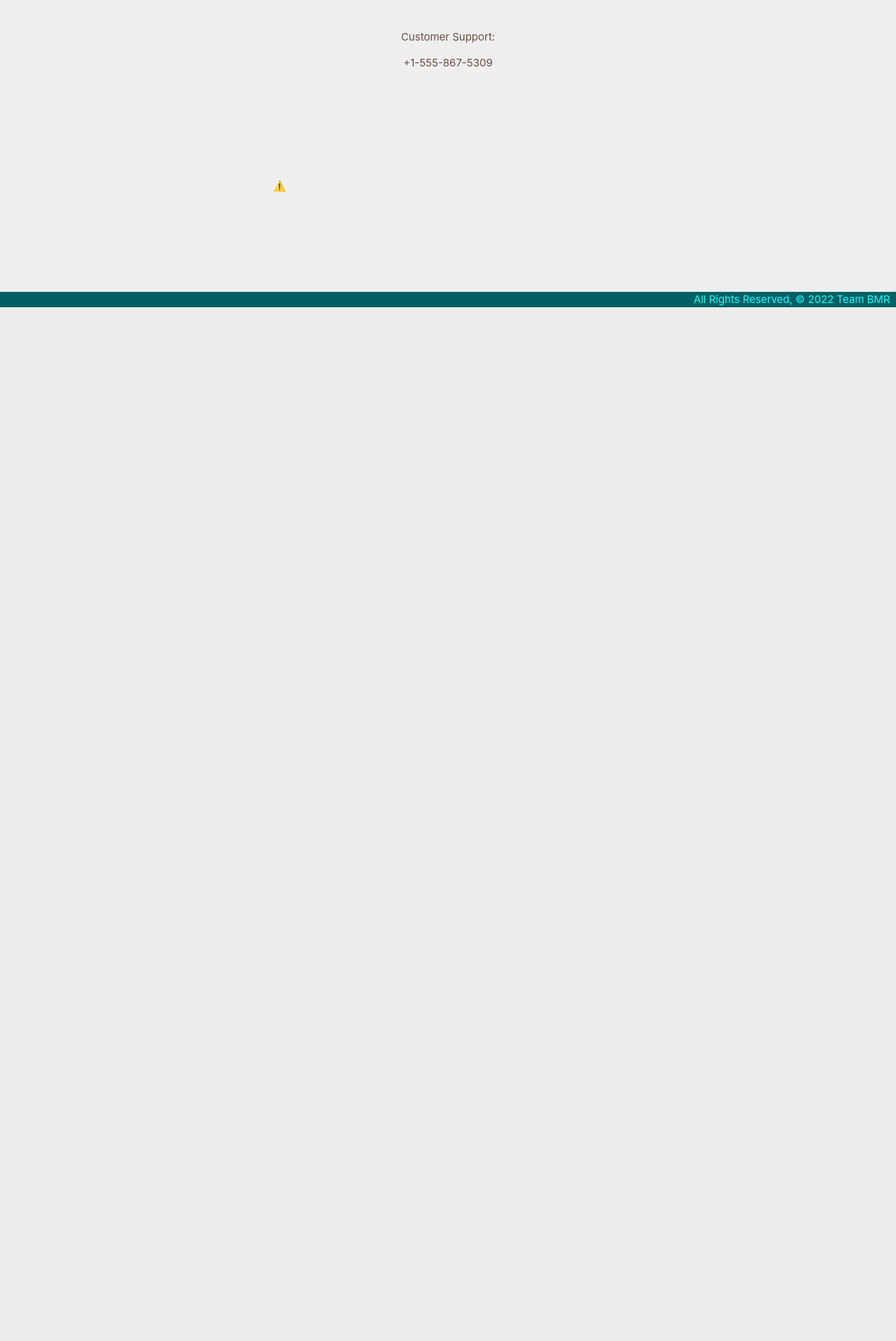
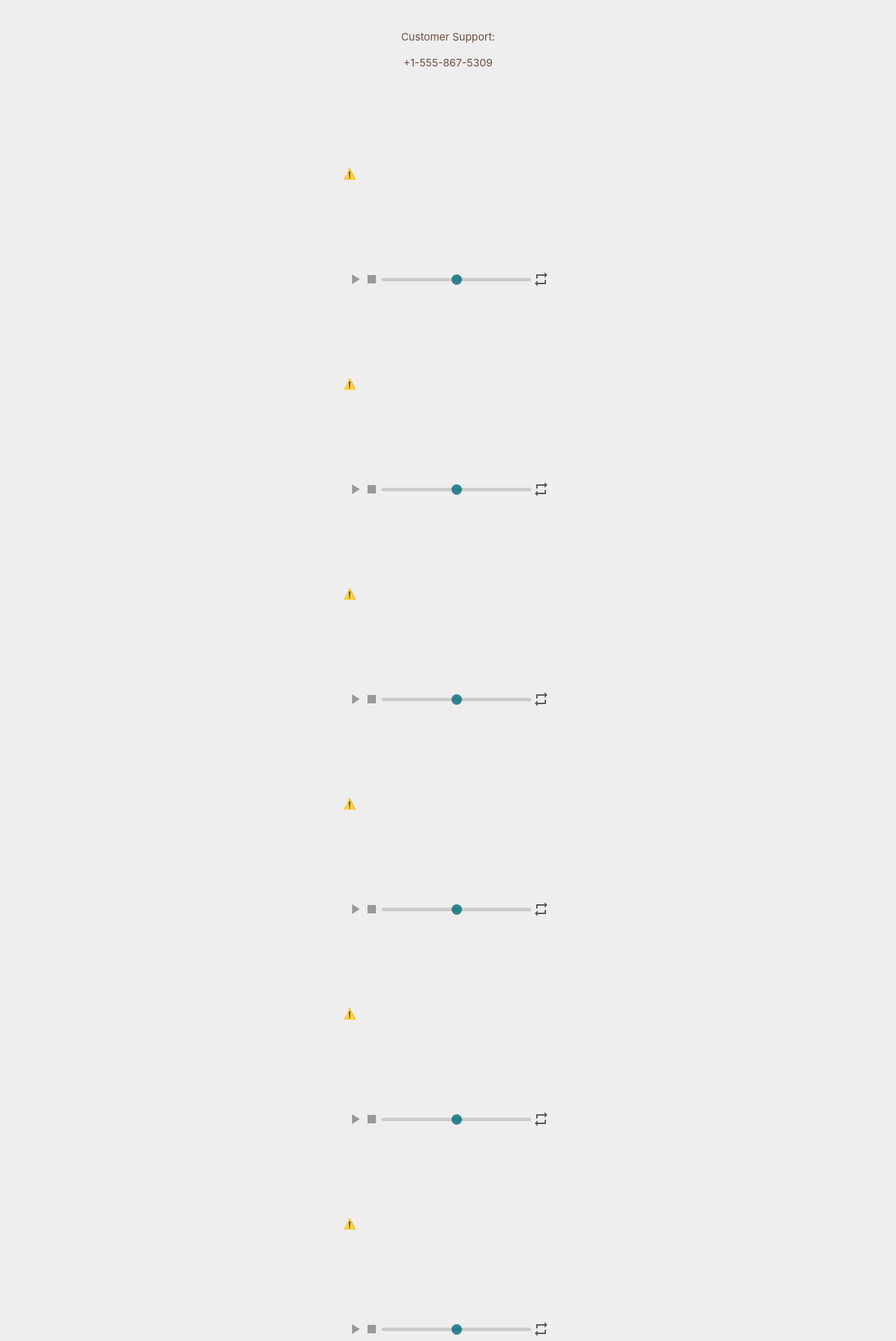
Before and after one commit to m3lfrancisco/greenthumbsup, a Django app: page /about/ in a window 1280 px wide. Shown: the part 968-2884 px from the top of the page at 70% size. Before the commit the page ends 1407 px from the top, so only its background shows below. Run offline with Django 4.2, Linux system fonts and the light colour scheme; some libraries are stand-ins or nearby versions; some web fonts are replaced.

Commit message:
moved animations to base.html for referencing

```diff
--- a/main_app/templates/base.html
+++ b/main_app/templates/base.html
@@ -73,6 +73,51 @@
         {% endblock %}
     </main>
 
+
+
+    <center>
+        <div>
+            <script src="https://unpkg.com/@lottiefiles/lottie-player@latest/dist/lottie-player.js"></script>
+                <lottie-player src="https://assets6.lottiefiles.com/packages/lf20_6g4ao6ec.json"  background="transparent"  speed="1"  style="width: 300px; height: 300px;"  loop controls autoplay></lottie-player>
+
+            <script src="https://unpkg.com/@lottiefiles/lottie-player@latest/dist/lottie-player.js"></script>
+                <lottie-player src="https://assets10.lottiefiles.com/private_files/lf30_uMKwX0.json"  background="transparent"  speed="1"  style="width: 300px; height: 300px;"  loop controls autoplay></lottie-player>
+
+            <script src="https://unpkg.com/@lottiefiles/lottie-player@latest/dist/lottie-player.js"></script>
+                <lottie-player src="https://assets8.lottiefiles.com/private_files/lf30_j4v2bg0q.json"  background="transparent"  speed="1"  style="width: 300px; height: 300px;"  loop controls autoplay></lottie-player>
+
+            <script src="https://unpkg.com/@lottiefiles/lottie-player@latest/dist/lottie-player.js"></script>
+                <lottie-player src="https://assets8.lottiefiles.com/packages/lf20_ggzgsmar.json"  background="transparent"  speed="1"  style="width: 300px; height: 300px;"  loop controls autoplay></lottie-player>
+
+            <script src="https://unpkg.com/@lottiefiles/lottie-player@latest/dist/lottie-player.js"></script>
+                <lottie-player src="https://assets8.lottiefiles.com/packages/lf20_o6hQ8m.json"  background="transparent"  speed="1"  style="width: 300px; height: 300px;"  loop controls autoplay></lottie-player>
+
+            <script src="https://unpkg.com/@lottiefiles/lottie-player@latest/dist/lottie-player.js"></script>
+                <lottie-player src="https://assets8.lottiefiles.com/packages/lf20_0esv3qdk.json"  background="transparent"  speed="1"  style="width: 300px; height: 300px;"  loop controls autoplay></lottie-player>
+
+            <script src="https://unpkg.com/@lottiefiles/lottie-player@latest/dist/lottie-player.js"></script>
+                <lottie-player src="https://assets10.lottiefiles.com/private_files/lf30_cj53git9.json"  background="transparent"  speed="1"  style="width: 300px; height: 300px;"  loop controls autoplay></lottie-player>
+
+            <script src="https://unpkg.com/@lottiefiles/lottie-player@latest/dist/lottie-player.js"></script>
+                <lottie-player src="https://assets10.lottiefiles.com/packages/lf20_lh6vfs8s.json"  background="transparent"  speed="1"  style="width: 300px; height: 300px;"  loop controls autoplay></lottie-player>
+
+            <script src="https://unpkg.com/@lottiefiles/lottie-player@latest/dist/lottie-player.js"></script>
+                <lottie-player src="https://assets10.lottiefiles.com/packages/lf20_uec40dah.json"  background="transparent"  speed="1"  style="width: 300px; height: 300px;"  loop controls autoplay></lottie-player>
+
+            <script src="https://unpkg.com/@lottiefiles/lottie-player@latest/dist/lottie-player.js"></script>
+                <lottie-player src="https://assets10.lottiefiles.com/packages/lf20_valvvrfy.json"  background="transparent"  speed="1"  style="width: 300px; height: 300px;"  loop controls autoplay></lottie-player>
+
+            <script src="https://unpkg.com/@lottiefiles/lottie-player@latest/dist/lottie-player.js"></script>
+
+            <script src="https://unpkg.com/@lottiefiles/lottie-player@latest/dist/lottie-player.js"></script>
+                <lottie-player src="https://assets2.lottiefiles.com/private_files/lf30_xsg73jmq.json"  background="transparent"  speed="1"  style="width: 300px; height: 300px;"  loop controls autoplay></lottie-player>
+
+        </div>
+        </center>
+
+
+
+
     <script src="https://unpkg.com/@lottiefiles/lottie-player@latest/dist/lottie-player.js"></script>
 
     <center>
--- a/main_app/templates/home.html
+++ b/main_app/templates/home.html
@@ -27,7 +27,7 @@
 </script>
 
 
-
+<center>
 <div>
     <script src="https://unpkg.com/@lottiefiles/lottie-player@latest/dist/lottie-player.js"></script>
         <lottie-player src="https://assets6.lottiefiles.com/packages/lf20_6g4ao6ec.json"  background="transparent"  speed="1"  style="width: 300px; height: 300px;"  loop controls autoplay></lottie-player>
@@ -65,5 +65,6 @@
         <lottie-player src="https://assets2.lottiefiles.com/private_files/lf30_xsg73jmq.json"  background="transparent"  speed="1"  style="width: 300px; height: 300px;"  loop controls autoplay></lottie-player>
 
 </div>
+</center>
 
 {% endblock %}
```
